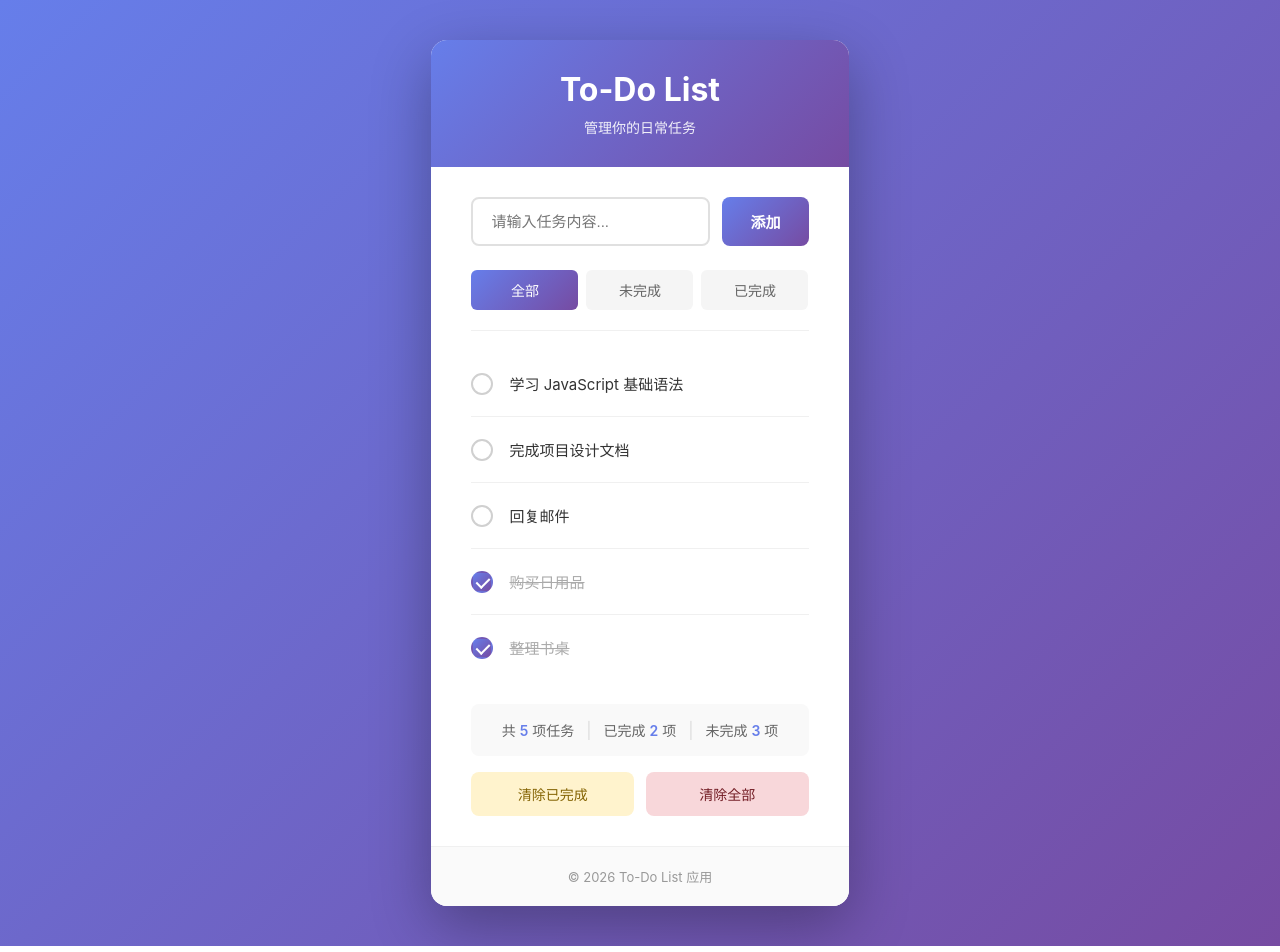
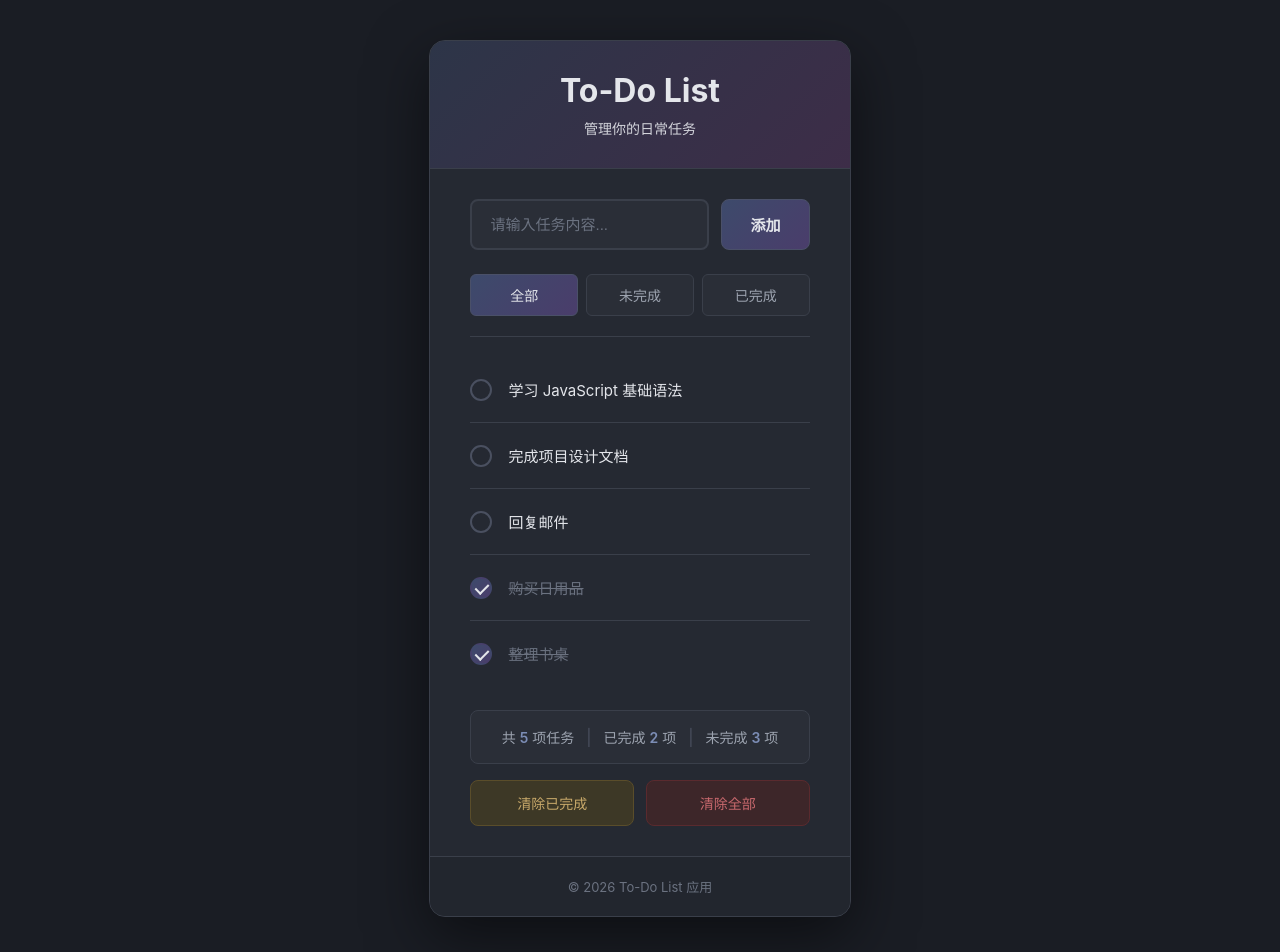
Before and after one commit to zws-henan/git-test, a Vue app: page / in a window 1280 px wide. Shown: the top 952 px of the page. Built offline with nearby package versions, Linux system fonts and the light colour scheme.

Commit message:
feat: 切换为暗色主题

```diff
--- a/src/App.vue
+++ b/src/App.vue
@@ -56,9 +56,9 @@ function handleAddTask(text) {
 body {
     font-family: -apple-system, BlinkMacSystemFont, "Segoe UI", "PingFang SC",
                  "Hiragino Sans GB", "Microsoft YaHei", sans-serif;
-    background: linear-gradient(135deg, #667eea 0%, #764ba2 100%);
+    background: #1a1d24;
     min-height: 100vh;
-    color: #333;
+    color: #e4e6eb;
     display: flex;
     justify-content: center;
     align-items: flex-start;
@@ -69,10 +69,11 @@ body {
 .container {
     width: 100%;
     max-width: 600px;
-    background: #fff;
+    background: #252932;
     border-radius: 16px;
-    box-shadow: 0 20px 60px rgba(0, 0, 0, 0.3);
+    box-shadow: 0 20px 60px rgba(0, 0, 0, 0.5);
     overflow: hidden;
+    border: 1px solid #3a3f4a;
 }
 
 /* 主体内容 */
--- a/src/components/AddTask.vue
+++ b/src/components/AddTask.vue
@@ -35,22 +35,28 @@ function handleAdd() {
 .task-input {
     flex: 1;
     padding: 14px 18px;
-    border: 2px solid #e0e0e0;
+    background: #2a2e37;
+    border: 2px solid #3a3f4a;
     border-radius: 8px;
     font-size: 15px;
+    color: #e4e6eb;
     transition: border-color 0.3s ease;
     outline: none;
 }
 
+.task-input::placeholder {
+    color: #6b7280;
+}
+
 .task-input:focus {
-    border-color: #667eea;
+    border-color: #7c8db5;
 }
 
 .add-btn {
     padding: 14px 28px;
-    background: linear-gradient(135deg, #667eea 0%, #764ba2 100%);
-    color: #fff;
-    border: none;
+    background: linear-gradient(135deg, #3d4a6b 0%, #4a3d6b 100%);
+    color: #e4e6eb;
+    border: 1px solid #4a5068;
     border-radius: 8px;
     font-size: 15px;
     font-weight: 600;
--- a/src/components/AppFooter.vue
+++ b/src/components/AppFooter.vue
@@ -11,13 +11,13 @@
 <style scoped>
 .footer {
     padding: 20px 40px;
-    background: #fafafa;
+    background: #22262e;
     text-align: center;
-    border-top: 1px solid #f0f0f0;
+    border-top: 1px solid #3a3f4a;
 }
 
 .footer p {
     font-size: 13px;
-    color: #999;
+    color: #6b7280;
 }
 </style>
--- a/src/components/AppHeader.vue
+++ b/src/components/AppHeader.vue
@@ -11,10 +11,11 @@
 
 <style scoped>
 .header {
-    background: linear-gradient(135deg, #667eea 0%, #764ba2 100%);
-    color: #fff;
+    background: linear-gradient(135deg, #2d3548 0%, #3d2d48 100%);
+    color: #e4e6eb;
     padding: 30px 40px;
     text-align: center;
+    border-bottom: 1px solid #3a3f4a;
 }
 
 .title {
--- a/src/components/TaskActions.vue
+++ b/src/components/TaskActions.vue
@@ -19,7 +19,7 @@
 .clear-all-btn {
     flex: 1;
     padding: 12px;
-    border: none;
+    border: 1px solid #3a3f4a;
     border-radius: 8px;
     font-size: 14px;
     font-weight: 500;
@@ -28,20 +28,22 @@
 }
 
 .clear-btn {
-    background: #fff3cd;
-    color: #856404;
+    background: #3d3826;
+    color: #c8a96a;
+    border-color: #5a4d2a;
 }
 
 .clear-btn:hover {
-    background: #ffeaa7;
+    background: #4a4230;
 }
 
 .clear-all-btn {
-    background: #f8d7da;
-    color: #721c24;
+    background: #3d2629;
+    color: #c9696e;
+    border-color: #5a2a2e;
 }
 
 .clear-all-btn:hover {
-    background: #fab1a0;
+    background: #4a3033;
 }
 </style>
--- a/src/components/TaskFilter.vue
+++ b/src/components/TaskFilter.vue
@@ -16,28 +16,29 @@
     gap: 8px;
     margin-bottom: 20px;
     padding-bottom: 20px;
-    border-bottom: 1px solid #f0f0f0;
+    border-bottom: 1px solid #3a3f4a;
 }
 
 .filter-btn {
     flex: 1;
     padding: 10px;
-    background: #f5f5f5;
-    border: none;
+    background: #2a2e37;
+    border: 1px solid #3a3f4a;
     border-radius: 6px;
     font-size: 14px;
-    color: #666;
+    color: #9ca3af;
     cursor: pointer;
     transition: all 0.3s ease;
 }
 
 .filter-btn:hover {
-    background: #ebebeb;
+    background: #323742;
 }
 
 .filter-btn.active {
-    background: linear-gradient(135deg, #667eea 0%, #764ba2 100%);
-    color: #fff;
+    background: linear-gradient(135deg, #3d4a6b 0%, #4a3d6b 100%);
+    color: #e4e6eb;
+    border-color: #4a5068;
 }
 
 @media (max-width: 480px) {
--- a/src/components/TaskItem.vue
+++ b/src/components/TaskItem.vue
@@ -23,12 +23,12 @@ defineProps({
     display: flex;
     align-items: center;
     padding: 16px 0;
-    border-bottom: 1px solid #f0f0f0;
+    border-bottom: 1px solid #3a3f4a;
     transition: background-color 0.2s ease;
 }
 
 .task-item:hover {
-    background-color: #fafafa;
+    background-color: #2d3139;
 }
 
 .task-item:last-child {
@@ -55,14 +55,14 @@ defineProps({
     display: block;
     width: 22px;
     height: 22px;
-    border: 2px solid #d0d0d0;
+    border: 2px solid #4a5060;
     border-radius: 50%;
     position: relative;
     transition: all 0.3s ease;
 }
 
 .checkbox-wrap input[type="checkbox"]:checked ~ .checkbox-custom {
-    background: linear-gradient(135deg, #667eea 0%, #764ba2 100%);
+    background: linear-gradient(135deg, #3d4a6b 0%, #4a3d6b 100%);
     border-color: transparent;
 }
 
@@ -73,7 +73,7 @@ defineProps({
     top: 2px;
     width: 6px;
     height: 11px;
-    border: solid #fff;
+    border: solid #e4e6eb;
     border-width: 0 2px 2px 0;
     transform: rotate(45deg);
 }
@@ -82,12 +82,12 @@ defineProps({
 .task-text {
     flex: 1;
     font-size: 15px;
-    color: #333;
+    color: #e4e6eb;
     transition: all 0.3s ease;
 }
 
 .task-item.completed .task-text {
-    color: #aaa;
+    color: #6b7280;
     text-decoration: line-through;
 }
 
@@ -95,8 +95,8 @@ defineProps({
 .delete-btn {
     padding: 6px 14px;
     background: transparent;
-    color: #ff6b6b;
-    border: 1px solid #ff6b6b;
+    color: #c9696e;
+    border: 1px solid #c9696e;
     border-radius: 6px;
     font-size: 13px;
     cursor: pointer;
@@ -109,8 +109,8 @@ defineProps({
 }
 
 .delete-btn:hover {
-    background: #ff6b6b;
-    color: #fff;
+    background: #c9696e;
+    color: #e4e6eb;
 }
 
 @media (max-width: 480px) {
--- a/src/components/TaskStats.vue
+++ b/src/components/TaskStats.vue
@@ -30,23 +30,24 @@ const uncompletedCount = computed(() => total.value - completedCount.value)
     align-items: center;
     gap: 12px;
     padding: 16px;
-    background: #f9f9f9;
+    background: #2a2e37;
     border-radius: 8px;
     margin-bottom: 16px;
+    border: 1px solid #3a3f4a;
 }
 
 .stat-text {
     font-size: 14px;
-    color: #666;
+    color: #9ca3af;
 }
 
 .stat-text strong {
-    color: #667eea;
+    color: #7c8db5;
     font-weight: 600;
 }
 
 .stat-divider {
-    color: #ddd;
+    color: #4a5060;
 }
 
 @media (max-width: 480px) {
```
